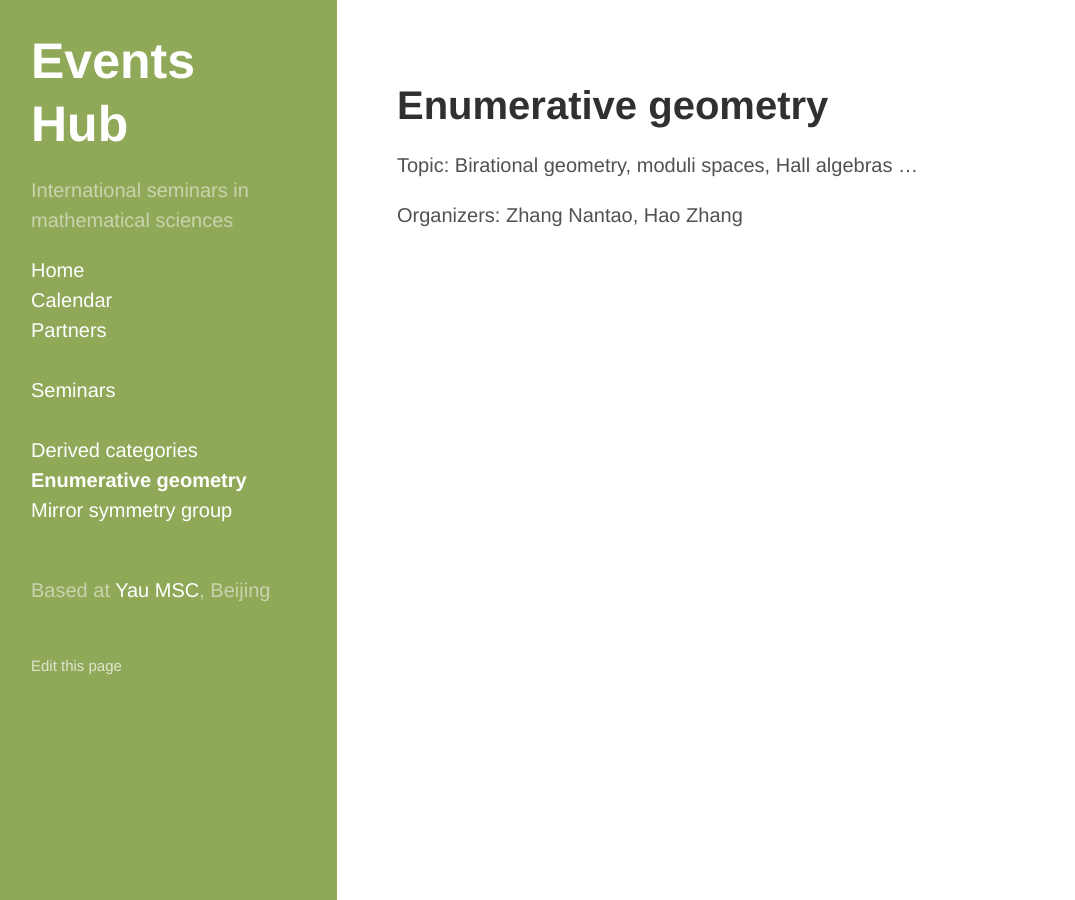
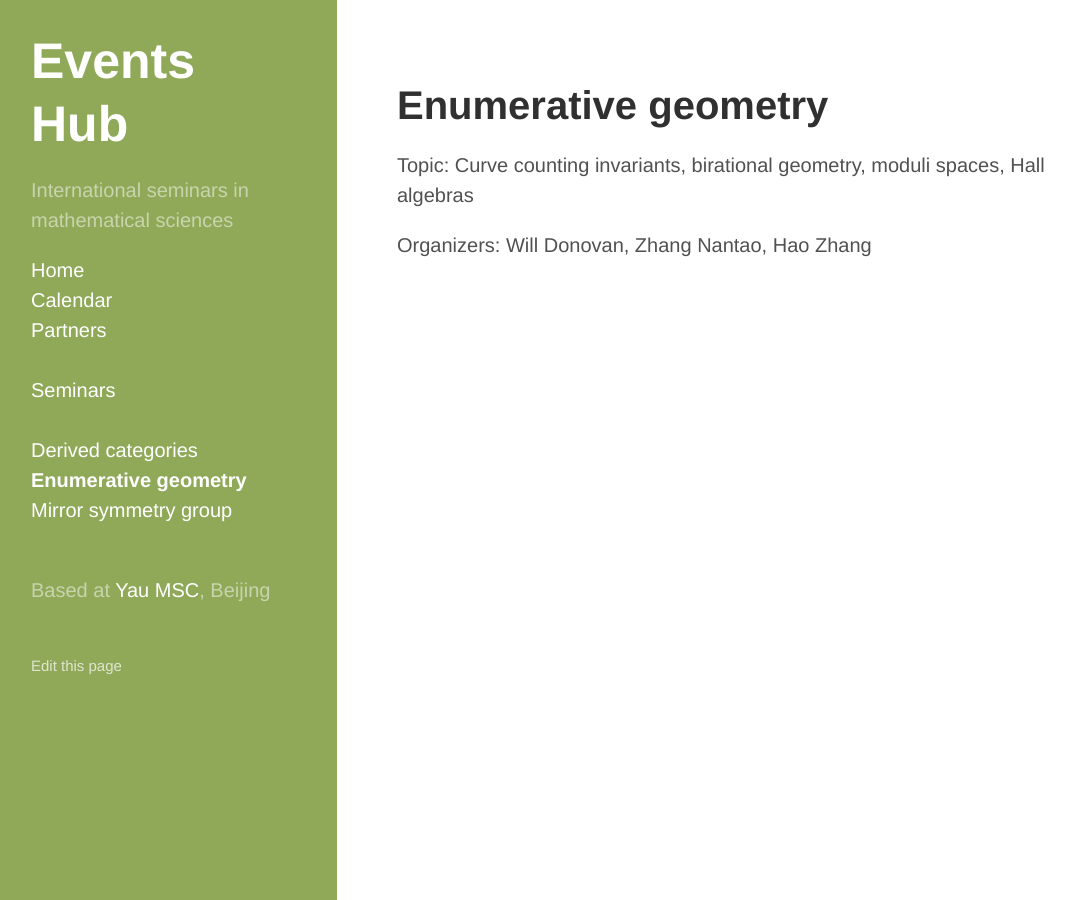
Before and after one commit to yau-msc-events/yau-msc-events.github.io, a Jekyll site: the page built from seminar-eg.md, in a window 1280 px wide. Shown: the whole page, without its empty margins (3-1078 px from the left). Built offline with Jekyll 4.4.1, drawn with Linux system fonts in a browser that asks for light colours.

Commit message:
Update seminar-eg.md

```diff
--- a/seminar-eg.md
+++ b/seminar-eg.md
@@ -4,6 +4,6 @@ title: Enumerative geometry
 code: EG
 ---
 
-Topic: Birational geometry, moduli spaces, Hall algebras ...
+Topic: Curve counting invariants, birational geometry, moduli spaces, Hall algebras
 
-Organizers: Zhang Nantao, Hao Zhang
+Organizers: Will Donovan, Zhang Nantao, Hao Zhang
```
